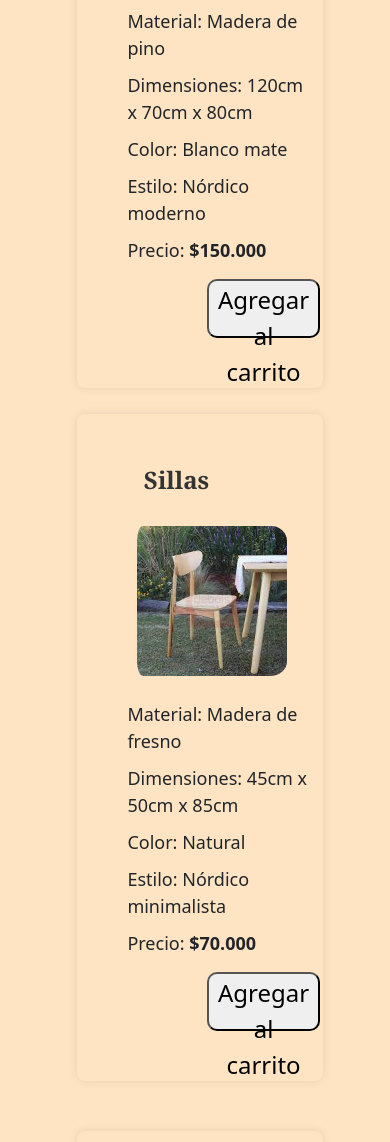
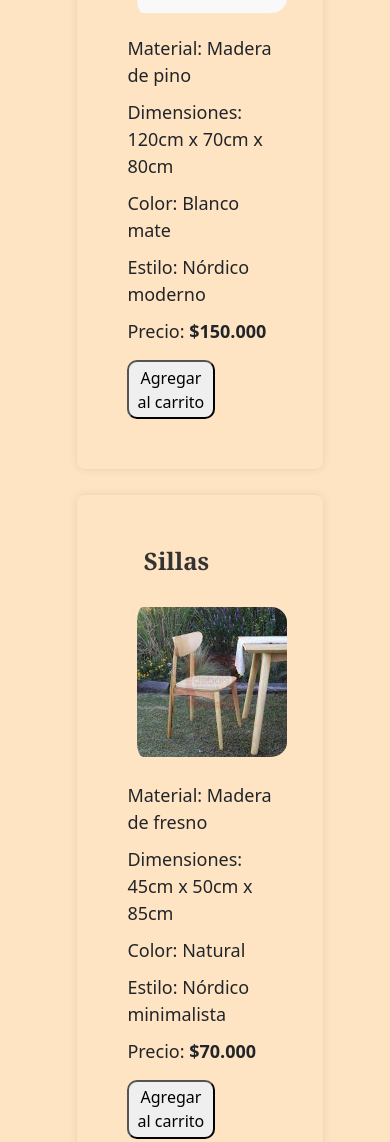
Before and after one commit to IgnacioTuruelo/Ignacioturuelo, a website: page pages/producto.html in a window 390 px wide. Shown: the part 1396-2538 px from the top of the page. Drawn offline with nearby package versions, Linux system fonts and the light colour scheme.

Commit message:
Arreglos a mobile producto

```diff
--- a/scss/partials/_mediaq.scss
+++ b/scss/partials/_mediaq.scss
@@ -166,6 +166,17 @@
     }
 }
 
+@media (max-width:390px){
+    .pboton{
+        font-size: 1rem;
+        margin-left: 0;
+    }
+    .pbotond{
+        font-size: 1rem;
+        margin-left: 0;
+    }
+}
+
 //Nosotros
 
 .contenido{
```
Also changed, not shown: css/styles.css, 1 other file.
